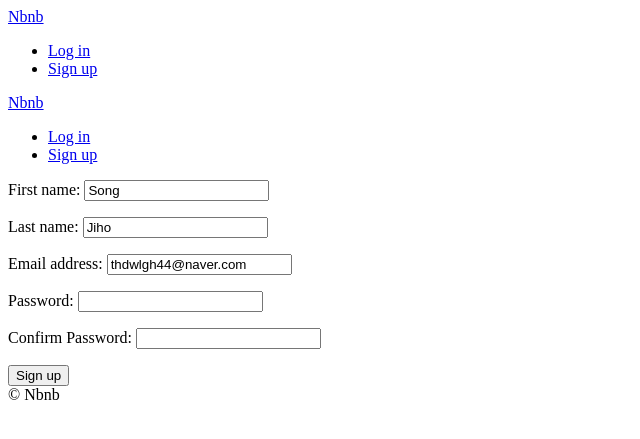
After one commit to thdwlgh44/airbnb-clone, a Django app: page /users/signup in a window 1280 px wide. The commit adds this page. Shown: the top 439 px of the page, without its empty margins (0-640 px from the left). Run offline with Django 3.2, Linux system fonts and the light colour scheme.

Commit message:
#15.2 ModelForms

```diff
--- a/templates/partials/nav.html
+++ b/templates/partials/nav.html
@@ -6,6 +6,7 @@
         <li><a href="{% url "users:logout" %}">Log out</a></li>
     {% else %}
         <li><a href="{% url "users:login" %}">Log in</a></li>
+        <li><a href="{% url "users:signup" %}">Sign up</a></li>
     {% endif %}
 
 
--- /dev/null
+++ b/templates/users/signup.html
@@ -0,0 +1,18 @@
+{% extends 'base.html' %}
+
+
+{% block page_title %}
+    Sign Up
+{% endblock page_title %}
+
+{% block search-bar %}
+{% endblock search-bar %}
+
+
+{% block content %}
+    <form method="POST" action="{% url "users:signup" %}">
+        {% csrf_token %}
+        {{form.as_p}}
+        <button>Sign up</button>
+    </form>
+{% endblock content %}
--- a/users/forms.py
+++ b/users/forms.py
@@ -17,3 +17,28 @@ class LoginForm(forms.Form):
                self.add_error("password", forms.ValidationError("Password is wrong"))
         except models.User.DoesNotExist:
             self.add_error("email", forms.ValidationError("User does not exit"))
+
+class SignUpForm(forms.ModelForm):
+
+    class Meta:
+        model = models.User
+        fields = ("first_name", "last_name", "email")
+
+    password = forms.CharField(widget=forms.PasswordInput)
+    password1 = forms.CharField(widget=forms.PasswordInput, label="Confirm Password")
+
+    def clean_password1(self):
+        password = self.cleaned_data.get("password")
+        password1 = self.cleaned_data.get("password1")
+        if password != password1:
+            raise forms.ValidationError("Password confirmation does not match")
+        else:
+            return password
+
+    def save(self, *args, **kwargs):
+        user = super().save(commit=False)
+        email = self.cleaned_data.get("email")
+        password = self.cleaned_data.get("username")
+        user.username = email
+        user.set_password(password)
+        user.save()
--- a/users/models.py
+++ b/users/models.py
@@ -33,9 +33,9 @@ class User(AbstractUser):
     bio = models.TextField(blank=True)
     birthdate = models.DateField(blank=True, null=True)
     language = models.CharField(
-        choices=LANGUAGE_CHOICES, max_length=2, null=True, blank=True
+        choices=LANGUAGE_CHOICES, max_length=2, blank=True, default=LANGUAGE_KOREAN
     )
     currency = models.CharField(
-        choices=CURRENCY_CHOICES, max_length=3, null=True, blank=True
+        choices=CURRENCY_CHOICES, max_length=3, blank=True, default=CURRENCY_KRW
     )
     superhost = models.BooleanField(default=False)
--- a/users/urls.py
+++ b/users/urls.py
@@ -6,4 +6,5 @@ app_name = "users"
 urlpatterns = [
     path("login", views.LoginView.as_view(), name="login"),
     path("logout", views.log_out, name="logout"),
+    path("signup", views.SignUpView.as_view(), name="signup"),
 ]
--- a/users/views.py
+++ b/users/views.py
@@ -20,8 +20,25 @@ class LoginView(FormView):
         return super().form_valid(form)
 
 
-
-
 def log_out(request):
     logout(request)
     return redirect(reverse("core:home"))
+
+class SignUpView(FormView):
+    template_name = "users/signup.html"
+    form_class = forms.SignUpForm
+    success_url = reverse_lazy("core:home")
+    initial = {
+        'first_name':"Song",
+        'last_name':"Jiho",
+        'email':"thdwlgh44@naver.com",
+    }
+
+    def form_valid(self, form):
+        form.save()
+        email = form.cleaned_data.get("email")
+        password = form.cleaned_data.get("password")
+        user = authenticate(self.request, username=email, password=password)
+        if user is not None:
+            login(self.request, user)
+        return super().form_valid(form)
```
